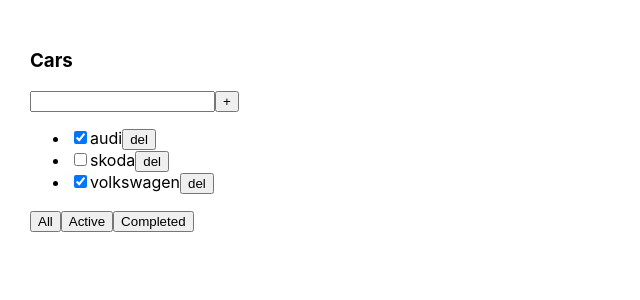
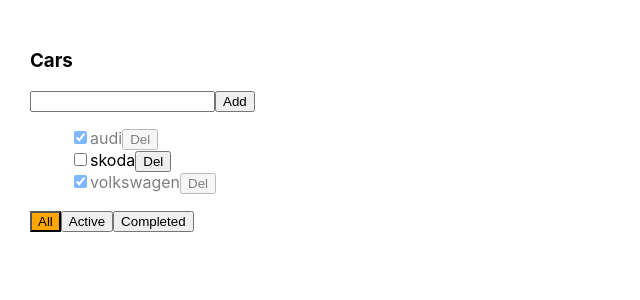
Before and after one commit to Zhenkaaf/trelloKama, a React (Create React App) app: page / in a window 1280 px wide. Shown: the top 300 px of the page, without its empty margins (0-640 px from the left). Built offline with nearby package versions, Linux system fonts and the light colour scheme.

Commit message:
errorFilterIsDoneClasses

```diff
--- a/src/App.css
+++ b/src/App.css
@@ -5,3 +5,19 @@
 .App > div {
   margin-right: 50px;
 }
+.error {
+  border: 1px solid red;
+}
+.error__message {
+  color: red;
+  font-size: 12px;
+}
+ul {
+  list-style-type: none;
+}
+.active__filter {
+  background-color: orange;
+}
+.is__done {
+  opacity: 0.5;
+}
--- a/src/App.tsx
+++ b/src/App.tsx
@@ -57,6 +57,7 @@ function App() {
         setFilter={setFilter}
         addTask={addTask}
         changeStatusTask={changeStatusTask}
+        filter={filter}
       />
     </div>
   );
--- a/src/components/todolist/Todolist.tsx
+++ b/src/components/todolist/Todolist.tsx
@@ -1,4 +1,4 @@
-import { KeyboardEventHandler, useRef } from "react";
+import { KeyboardEventHandler, useRef, useState } from "react";
 import { FilterValuesType } from "../../App";
 
 export type TaskType = {
@@ -14,21 +14,24 @@ type PropsType = {
   setFilter: (value: FilterValuesType) => void;
   addTask: (title: string) => void;
   changeStatusTask: (taskId: string, isDone: boolean) => void;
+  filter: FilterValuesType;
 };
 
 const TodoList = (props: PropsType) => {
   const inputRef = useRef<HTMLInputElement | null>(null);
+  const [error, setError] = useState<boolean>(false);
 
   const addTaskHandler = () => {
     if (inputRef.current && inputRef.current.value.trim() !== "") {
-      props.addTask(inputRef.current.value);
+      props.addTask(inputRef.current.value.trim());
       inputRef.current.value = "";
     } else {
-      alert("enter title please");
+      setError(true);
     }
   };
 
   const enterKeyHandler: KeyboardEventHandler<HTMLInputElement> = (e) => {
+    setError(false);
     if (e.key === "Enter") {
       addTaskHandler();
     }
@@ -42,11 +45,16 @@ const TodoList = (props: PropsType) => {
           type="text"
           ref={inputRef}
           onKeyDown={enterKeyHandler}
+          className={error ? "error" : ""}
         />
-        <button onClick={addTaskHandler}>+</button>
+        <button onClick={addTaskHandler}>Add</button>
+        {error && <div className="error__message">Field is required</div>}
         <ul>
           {props.tasks.map((item) => (
-            <li key={item.id}>
+            <li
+              key={item.id}
+              className={item.isDone ? "is__done" : ""}
+            >
               <input
                 type="checkbox"
                 //checked={item.isDone}
@@ -54,14 +62,27 @@ const TodoList = (props: PropsType) => {
                 onChange={() => props.changeStatusTask(item.id, item.isDone)}
               />
               <span>{item.title}</span>
-              <button onClick={() => props.removeTask(item.id)}>del</button>
+              <button onClick={() => props.removeTask(item.id)}>Del</button>
             </li>
           ))}
         </ul>
         <div>
-          <button onClick={() => props.setFilter("all")}>All</button>
-          <button onClick={() => props.setFilter("active")}>Active</button>
-          <button onClick={() => props.setFilter("completed")}>
+          <button
+            className={props.filter === "all" ? "active__filter" : ""}
+            onClick={() => props.setFilter("all")}
+          >
+            All
+          </button>
+          <button
+            className={props.filter === "active" ? "active__filter" : ""}
+            onClick={() => props.setFilter("active")}
+          >
+            Active
+          </button>
+          <button
+            className={props.filter === "completed" ? "active__filter" : ""}
+            onClick={() => props.setFilter("completed")}
+          >
             Completed
           </button>
         </div>
```
